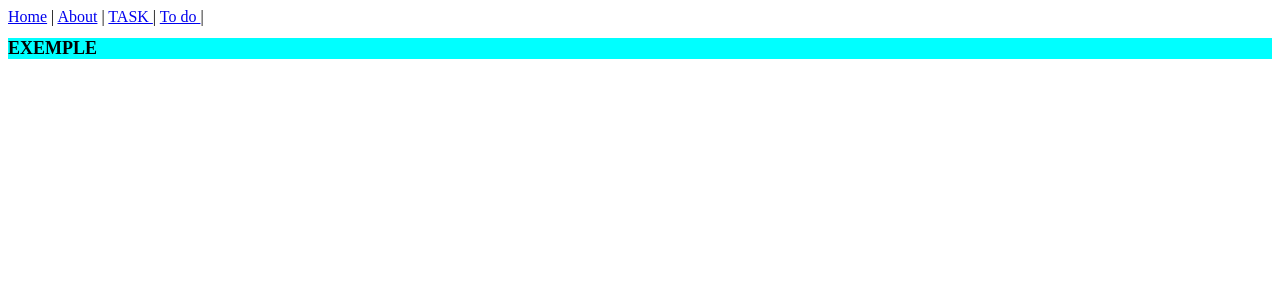
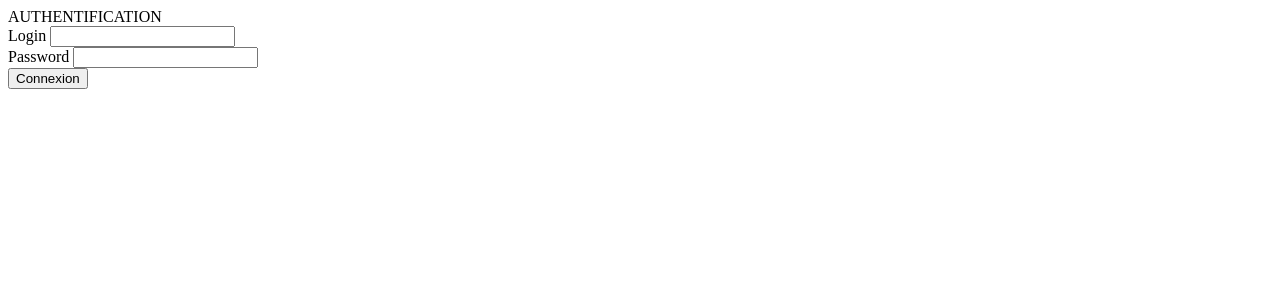
Before and after one commit to Jean-Lionel/salary_manager, a Vue app: page / in a window 1280 px wide. Shown: the top 300 px of the page. Built offline with nearby package versions, Linux system fonts and the light colour scheme.

Commit message:
login component

```diff
--- a/src/App.vue
+++ b/src/App.vue
@@ -1,18 +1,20 @@
 <template>
-  <base-component />
+  <login v-if="!isLogin" />
+  <base-component v-else />
 </template>
 
 <script>
-import BaseComponent from '@/components/BaseComponent.vue'
+import BaseComponent from "@/components/BaseComponent.vue";
+import Login from "./pages/Login.vue";
 export default {
-
   data() {
     return {
-      isLogin : true
-    }
+      isLogin: false,
+    };
   },
-  components : {
-    BaseComponent
-  }
-}
+  components: {
+    BaseComponent,
+    Login,
+  },
+};
 </script>
--- a/src/pages/Login.vue
+++ b/src/pages/Login.vue
@@ -10,6 +10,9 @@
       <div>
         <label>Password </label>
         <input type="password" v-model="password" />
+      </div>
+      <div>
+        <button>Connexion</button>
       </div>
     </div>
   </div>
```
